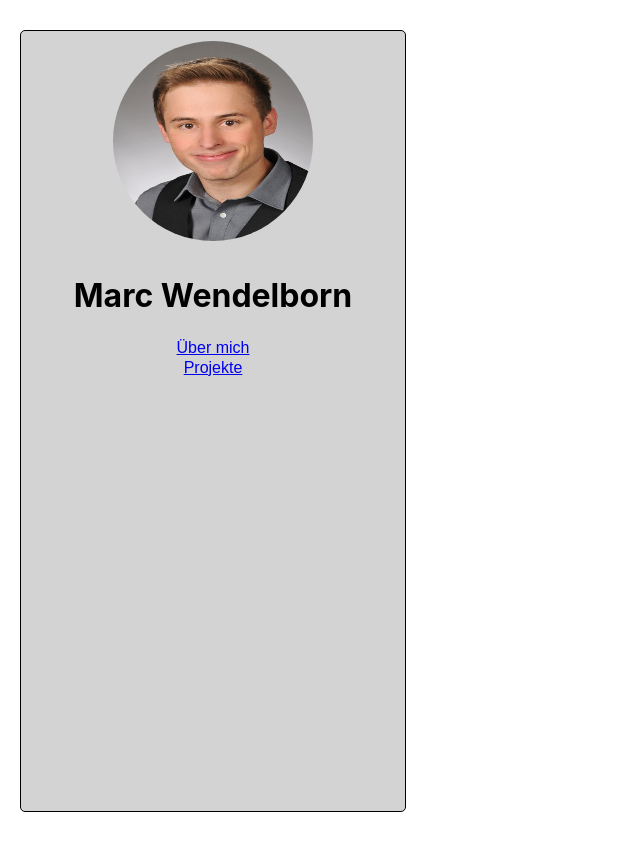
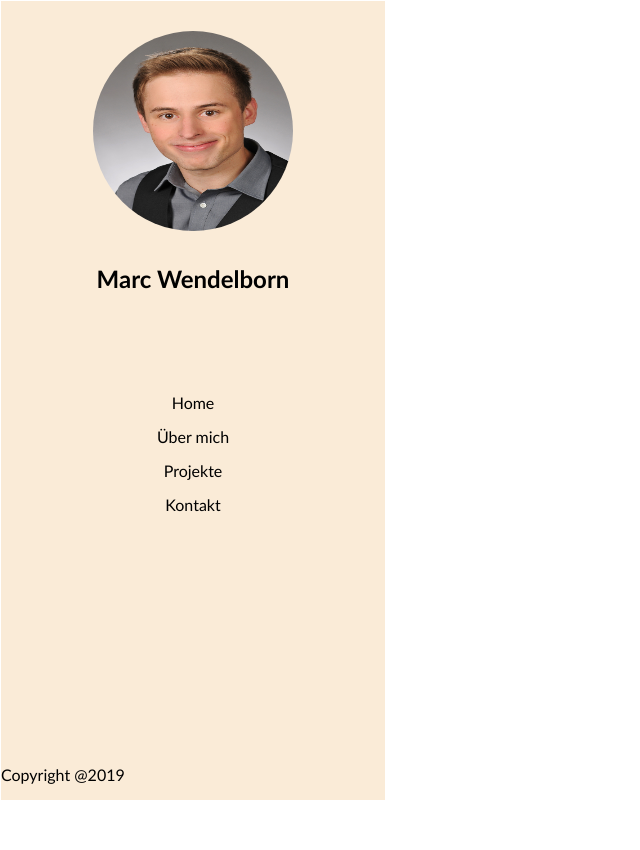
Before and after one commit to Pirinuss/Website, a React (Create React App) app: page / in a window 1280 px wide. Shown: the top 850 px of the page, without its empty margins (0-640 px from the left). After the commit the page ends 800 px from the top, so only its background shows below. Built offline with nearby package versions, Linux system fonts and the light colour scheme.

Commit message:
Finish basic setup

```diff
--- a/src/App.css
+++ b/src/App.css
@@ -1,9 +1,10 @@
 .App {
   float: left;
   position: absolute;
-  top: 10px; /* Header Height */
-  bottom: 10px; /* Footer Height */
+  top: 0px; /* Header Height */
+  bottom: 0px; /* Footer Height */
   width: 100%;
+  overflow: hidden;
 }
 
 .sidebar {
--- a/src/components/sidebar/Sidebar.css
+++ b/src/components/sidebar/Sidebar.css
@@ -1,13 +1,16 @@
+* {
+    font-family: 'Gill Sans', 'Gill Sans MT', Calibri, 'Trebuchet MS', sans-serif;
+}
+
 .sidebar {
-    background-color: lightgray;
-    margin-top: 20px;
-    margin-left: 20px;
-    border: 1px solid black;
-    border-radius: 5px;
+    background-color: antiquewhite;
+    margin-top: 1px;
+    margin-left: 1px;
 }
 
 .logo-container {
     text-align: center;
+    padding-top: 20px;
 }
 
 .logo {
@@ -19,13 +22,26 @@
 
 .info-container {
     text-align: center;
+    margin-bottom: 100px;
 }
 
 .link-container {
     text-align: center;
+    margin-top: 15px;
 }
 
 .menu-link {
-    margin: 0 auto;
-    font: 1em sans-serif;
+    color: black;
+    text-decoration: none;
 }
+
+a:hover {
+    color: cadetblue;
+    text-decoration: cadetblue;
+}
+
+.footer {
+    text-align: center;
+    position: absolute;
+    bottom: 0px;
+}
--- a/src/components/sidebar/Sidebar.js
+++ b/src/components/sidebar/Sidebar.js
@@ -10,15 +10,24 @@ class Sidebar extends React.Component {
                     <img className="logo" src={profilpic}></img>
                 </div>
                 <div className="info-container">
-                    <h1>Marc Wendelborn</h1>
+                    <h2>Marc Wendelborn</h2>
                 </div>
                 <div className="menu">
+                <div className="link-container">
+                        <a className="menu-link" href="/">Home</a>
+                    </div>
                     <div className="link-container">
                         <a className="menu-link" href="/">Über mich</a>
                     </div>
                     <div className="link-container">
                         <a className="menu-link" href="/">Projekte</a>
                     </div>
+                    <div className="link-container">
+                        <a className="menu-link" href="/">Kontakt</a>
+                    </div>
+                </div>
+                <div className="footer">
+                    <p>Copyright @2019</p>
                 </div>
             </div>
         );
```
